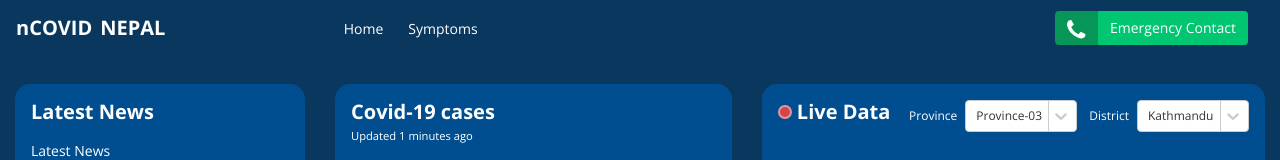
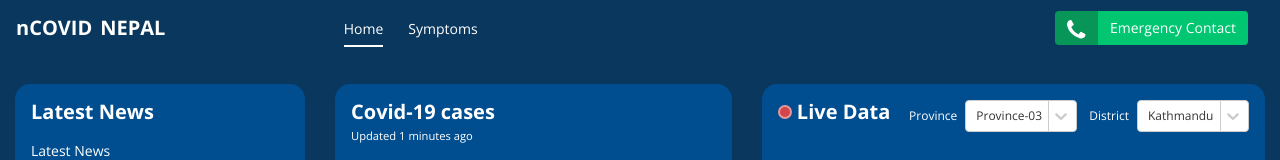
Before and after one commit to Fusemachines/covid-nepal-web, a React (Create React App) app: page / in a window 1280 px wide. Shown: the top 160 px of the page. Built offline with nearby package versions, Linux system fonts and the light colour scheme; no server answers.

Commit message:
filter design fixes

```diff
--- a/src/components/Navbar/NavItem.tsx
+++ b/src/components/Navbar/NavItem.tsx
@@ -12,11 +12,9 @@ const NavItem: FC<INavItemProps> = props => {
   const { to, title, active } = props;
 
   return (
-    <div className={`${active ? 'active' : ''}`}>
-      <Link to={to} className="nav-link">
-        {title}
-      </Link>
-    </div>
+    <Link to={to} className={`nav-link ${active ? 'active' : ''}`}>
+      {title}
+    </Link>
   );
 };
 
--- a/src/scss/style.min.scss
+++ b/src/scss/style.min.scss
@@ -3,6 +3,11 @@ body {
     color: #ffffff;
     font-size: 14px;
     padding-top: 60px;
+}
+
+:-moz-focusring {
+    color: red;
+    outline: 0px dotted green;
 }
 
 .navbar-dark {
```
